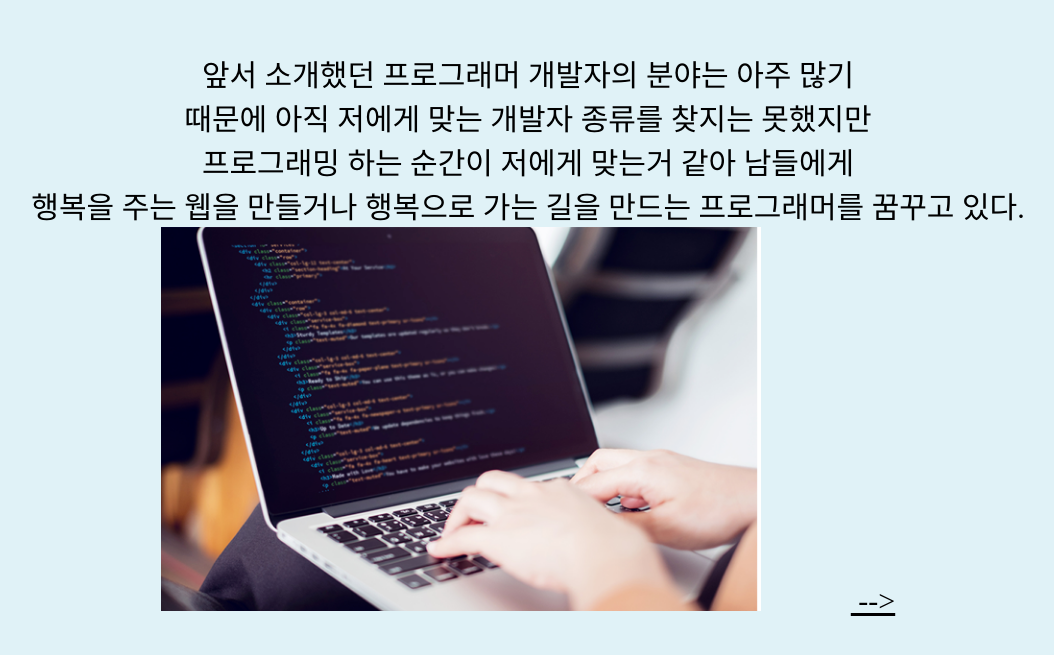
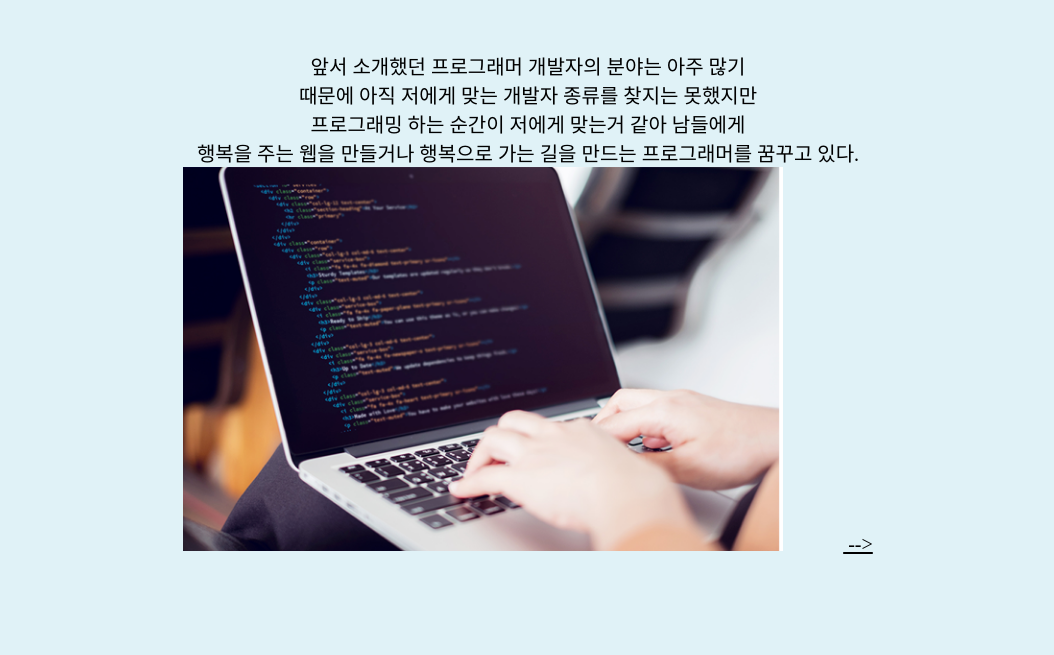
Before and after one commit to choiyoonseo/-, a plain HTML site: page 저의 꿈.html in a window 1280 px wide. Shown: the part 119-774 px from the top of the page, without its empty margins (112-1166 px from the left). Drawn offline with Linux system fonts and the light colour scheme.

Commit message:
Update 저의 꿈.html

```diff
--- a/저의 꿈.html
+++ b/저의 꿈.html
@@ -12,7 +12,7 @@
 <br>
 <br>
 <br>
-    <div style="text-align:center; font-size:30px">
+    <div style="text-align:center; font-size:20px">
     앞서 소개했던 프로그래머 개발자의 분야는 아주 많기 <br>때문에 아직 저에게 맞는 개발자 종류를 찾지는 못했지만 <br>
     프로그래밍 하는 순간이 저에게 맞는거 같아 남들에게<br> 행복을 주는 웹을 만들거나 행복으로 가는 길을 만드는 프로그래머를 꿈꾸고 있다.<br>
     <img src="프로그래밍.jpg" width="600">&emsp;&emsp;&emsp;<a href="index.html" style="color:black"> --> </a>
```
